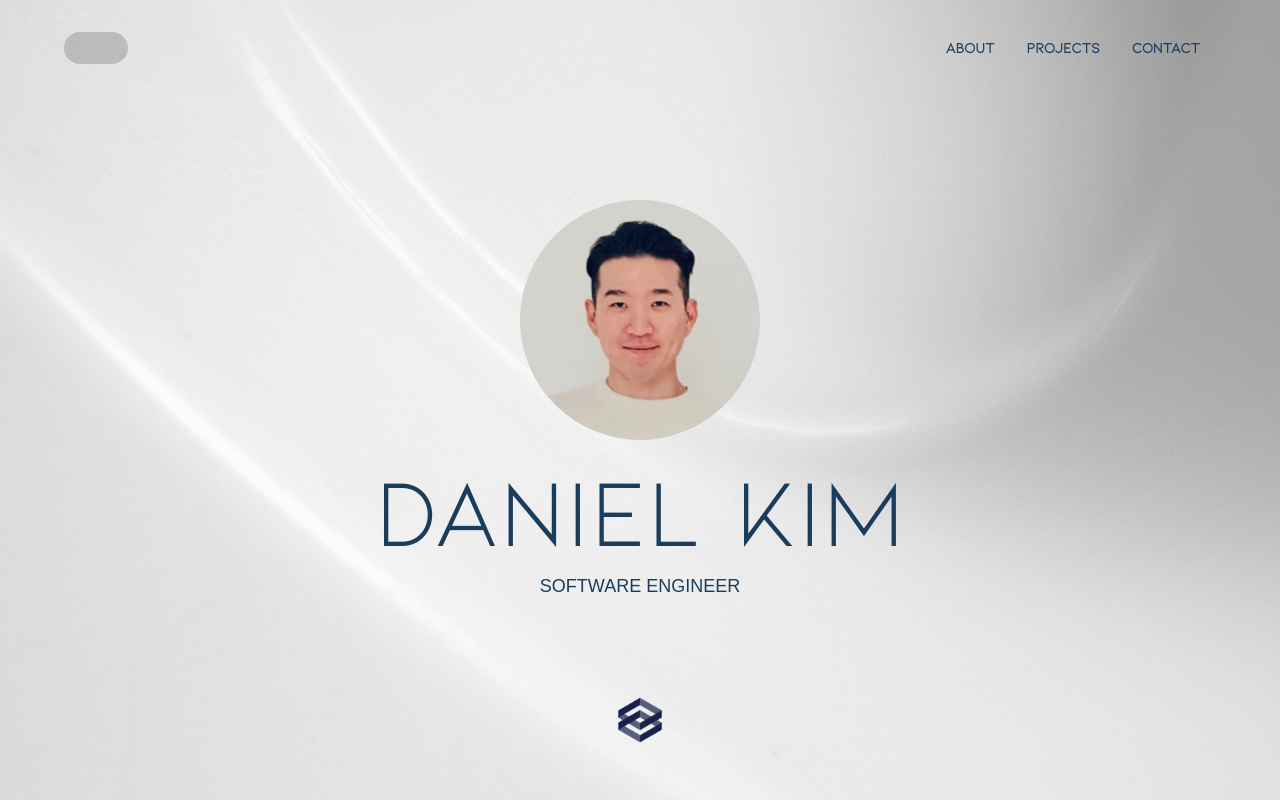
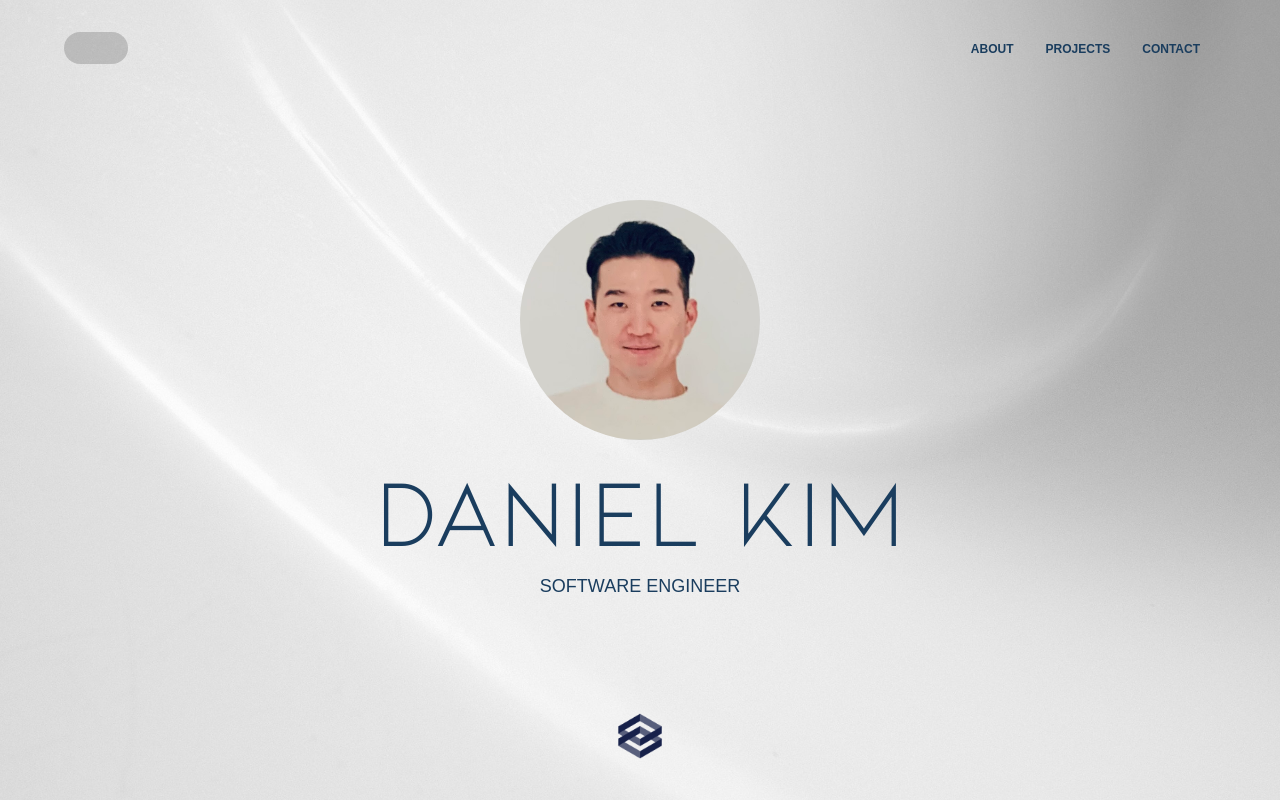
Before and after one commit to danjaykim/portfolio, a React (Vite) app: page / in a window 1280 px wide. Shown: the top 800 px of the page. Built offline with nearby package versions, Linux system fonts and the light colour scheme; some icons are missing; a web font is replaced by a local one.

Commit message:
Updated nav link font and repositioned 'Learn More' button back to bottom 0

```diff
--- a/src/components/HeroContent.jsx
+++ b/src/components/HeroContent.jsx
@@ -20,12 +20,42 @@ export default function HeroContent({ darkMode }) {
                         SOFTWARE ENGINEER
                     </p>
                 </div>
+                {/* <Link
+                    to="about"
+                    smooth={true}
+                    duration={500}
+                    className="max-w-24 md:max-w-28 cursor-pointer"
+                    offset={-55}
+                    onMouseEnter={() => setIsHovered(true)}
+                    onMouseLeave={() => setIsHovered(false)}
+                >
+                    <div
+                        className={`absolute flex flex-col justify-center items-center gap-4
+                            text-[#1a3d5e] size-[95px] md:size-[110px] dark:text-neutral-200
+                            transition-all duration-500 ease-in-out
+                            ${isHovered ? 'opacity-100 scale-100' : 'opacity-0 scale-90'}`}
+                    >
+                        <p className="text-xs font-semibold tracking-widest">
+                            LEARN MORE
+                        </p>
+                        <i className="fa-solid fa-angle-down fa-xl"></i>
+                    </div>
+                    <img
+                        src={
+                            darkMode
+                                ? '/dark_logo_transparent.png'
+                                : '/logo_transparent.png'
+                        }
+                        alt="Learn More Logo"
+                        className={`transition-all duration-500 ease-in-out ${isHovered ? 'opacity-0 scale-90' : 'opacity-100 scale-100'}`}
+                    />
+                </Link> */}
             </div>
             <Link
                 to="about"
                 smooth={true}
                 duration={500}
-                className="absolute bottom-0 mb-40 md:mb-4 max-w-24 md:max-w-28 cursor-pointer"
+                className="absolute bottom-0 max-w-24 md:max-w-28 cursor-pointer"
                 offset={-55}
                 onMouseEnter={() => setIsHovered(true)}
                 onMouseLeave={() => setIsHovered(false)}
--- a/src/components/NavLinks.jsx
+++ b/src/components/NavLinks.jsx
@@ -26,7 +26,7 @@ export default function NavLinks({
                             className={
                                 isMobile
                                     ? 'font-kiona text-2xl font-bold tracking-widest text-[#1a3d5e] hover:text-slate-900 dark:text-neutral-300 dark:hover:text-neutral-100 cursor-pointer'
-                                    : `font-kiona font-bold text-[.9rem] text-[#1a3d5e]
+                                    : `font-semibold text-xs text-[#1a3d5e]
                                         py-2 px-4 rounded-lg dark:text-neutral-200 cursor-pointer
                                         ${navBackground ? 'dark:hover:bg-neutral-600/30 hover:bg-neutral-200/50' : 'hover:bg-white/20 dark:hover:bg-neutral-700/40'}`
                             }
--- a/tailwind.config.js
+++ b/tailwind.config.js
@@ -4,7 +4,7 @@ export default {
     theme: {
         screens: {
             sm: '640px',
-            md: '769px',
+            md: '821px',
             lg: '1024px',
             xl: '1280px',
             '2xl': '1536px',
```
